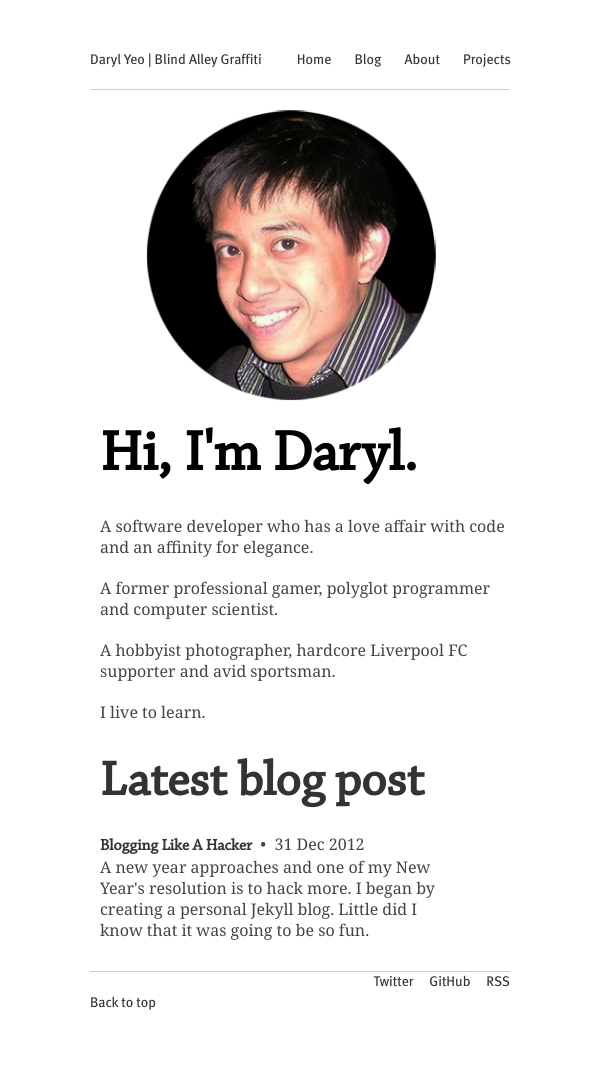
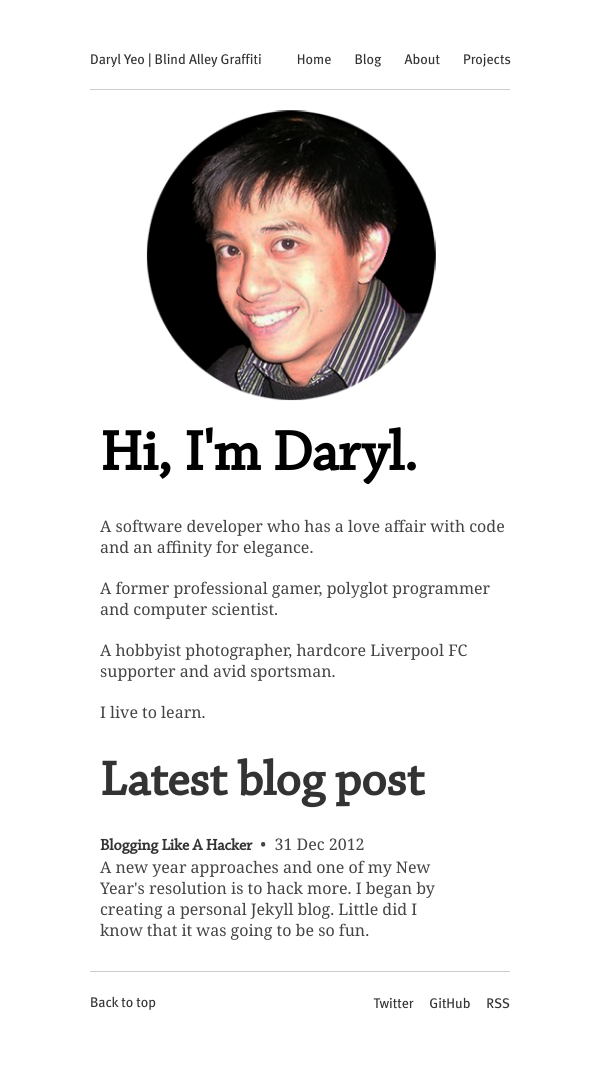
Before and after one commit to aacyun/jianxioy.github.com, a Jekyll site: the page built from index.html, in a window 600 px wide. Built offline with Jekyll 4.4.1, drawn with Linux system fonts in a browser that asks for light colours; Markdown is read by kramdown in place of the engine named in the settings.

Commit message:
Testing phone.

```diff
--- a/static/css/layout.css
+++ b/static/css/layout.css
@@ -221,7 +221,7 @@ a:hover {
 		.offsite-links {
 			position: relative;
 			left: 0;
-			bottom: 42px;
+			bottom: 20px;
 		}
 	}
 
```
